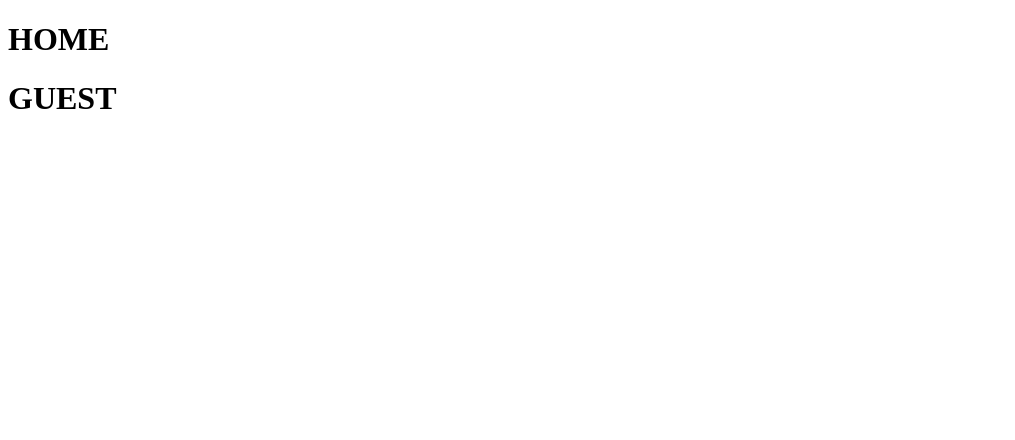
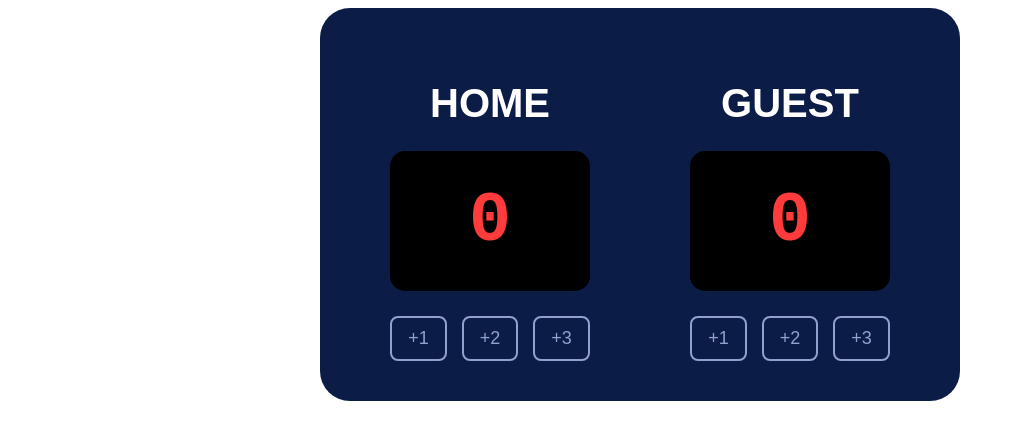
Before and after one commit to Anujakhatri/freecodecamp, a plain HTML site: page Javascript/stretch goal/layout.html in a window 1280 px wide. Shown: the whole page, without its empty margins (0-1015 px from the left). Drawn offline with Linux system fonts and the light colour scheme.

Commit message:
scoreboard updated

```diff
--- a/Javascript/stretch goal/layout.html
+++ b/Javascript/stretch goal/layout.html
@@ -3,14 +3,41 @@
 <head>
     <meta charset="UTF-8">
     <meta name="viewport" content="width=device-width, initial-scale=1.0">
-    <title>Point Board</title>
+    <title>Scoreboard</title>
     <link rel="stylesheet" href="style.css">
 </head>
 <body>
-   <div class="board">
-    <h1>HOME</h1>
-    <h1>GUEST</h1>
-   </div>
-  <script src="trick.js"></script>
+
+<div class="board">
+
+    <div class="section">
+        <h2>HOME</h2>
+        <div class="score-box">
+            <div id="home-count" class="score-num">0</div>
+        </div>
+
+        <div class="btn-row">
+            <button onclick="incrementHome(1)">+1</button>
+            <button onclick="incrementHome(2)">+2</button>
+            <button onclick="incrementHome(3)">+3</button>
+        </div>
+    </div>
+
+    <div class="section">
+        <h2>GUEST</h2>
+        <div class="score-box">
+            <div id="guest-count" class="score-num">0</div>
+        </div>
+
+        <div class="btn-row">
+            <button onclick="incrementGuest(1)">+1</button>
+            <button onclick="incrementGuest(2)">+2</button>
+            <button onclick="incrementGuest(3)">+3</button>
+        </div>
+    </div>
+
+</div>
+
+<script src="trick.js"></script>
 </body>
 </html>
--- a/Javascript/stretch goal/style.css
+++ b/Javascript/stretch goal/style.css
@@ -0,0 +1,80 @@
+/* Board container */
+.board {
+    width: 90%;
+    max-width: 600px;
+    margin:auto;
+    padding: 40px 20px;
+    background: #0b1d47;
+    border-radius: 30px;
+    display: flex;
+    justify-content: space-around;
+    color: white;
+    font-family: Arial, sans-serif;
+}
+
+/* HOME / GUEST blocks */
+.section {
+    text-align: center;
+}
+
+/* Titles */
+.section h2 {
+    font-size: 40px;
+    font-weight: bold;
+    margin-bottom: 25px;
+}
+
+/* Score box */
+.score-box {
+    width: 200px;
+    height: 140px;
+    background: black;
+    display: flex;
+    justify-content: center;
+    align-items: center;
+    border-radius: 15px;
+    margin-bottom: 25px;
+}
+
+/* Red digital numbers */
+.score-num {
+    font-size: 70px;
+    color: #ff3b3b;
+    font-family: 'Courier New', monospace;
+    font-weight: bold;
+}
+
+/* Button row (+1 +2 +3) */
+.btn-row {
+    display: flex;
+    justify-content: center;
+    gap: 15px;
+}
+
+/* Buttons */
+button {
+    background: transparent;
+    border: 2px solid #92a0cf;
+    color: #92a0cf;
+    padding: 10px 16px;
+    border-radius: 8px;
+    font-size: 18px;
+    cursor: pointer;
+    transition: 0.2s;
+}
+
+button:hover {
+    background: #92a0cf;
+    color: #0b1d47;
+}
+@media (max-width: 600px) {
+  .board {
+    flex-direction: column;
+    text-align: center;
+  }
+
+  button {
+    width: 100%;
+    margin-bottom: 10px;
+  }
+}
--- a/Javascript/stretch goal/trick.js
+++ b/Javascript/stretch goal/trick.js
@@ -0,0 +1,14 @@
+
+let homeCount=0
+let guestCount=0
+let countHomeEl = document.getElementById("home-count")
+let countGuestEl = document.getElementById("guest-count")
+
+function incrementHome(num){
+    homeCount+=num
+    countHomeEl.innerText=homeCount
+}
+function incrementGuest(num){
+    guestCount+=num
+    countGuestEl.innerText=guestCount
+}
```
